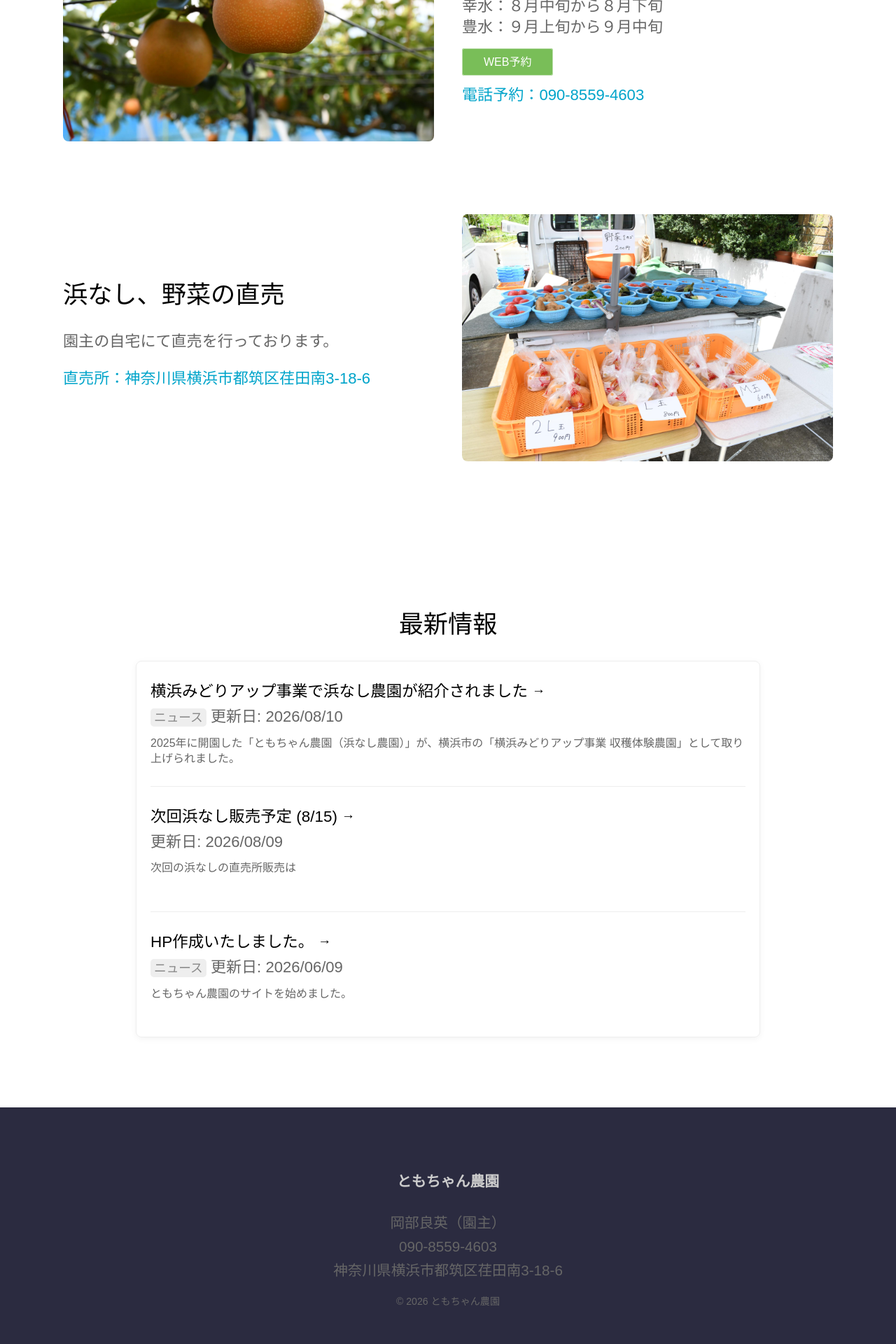
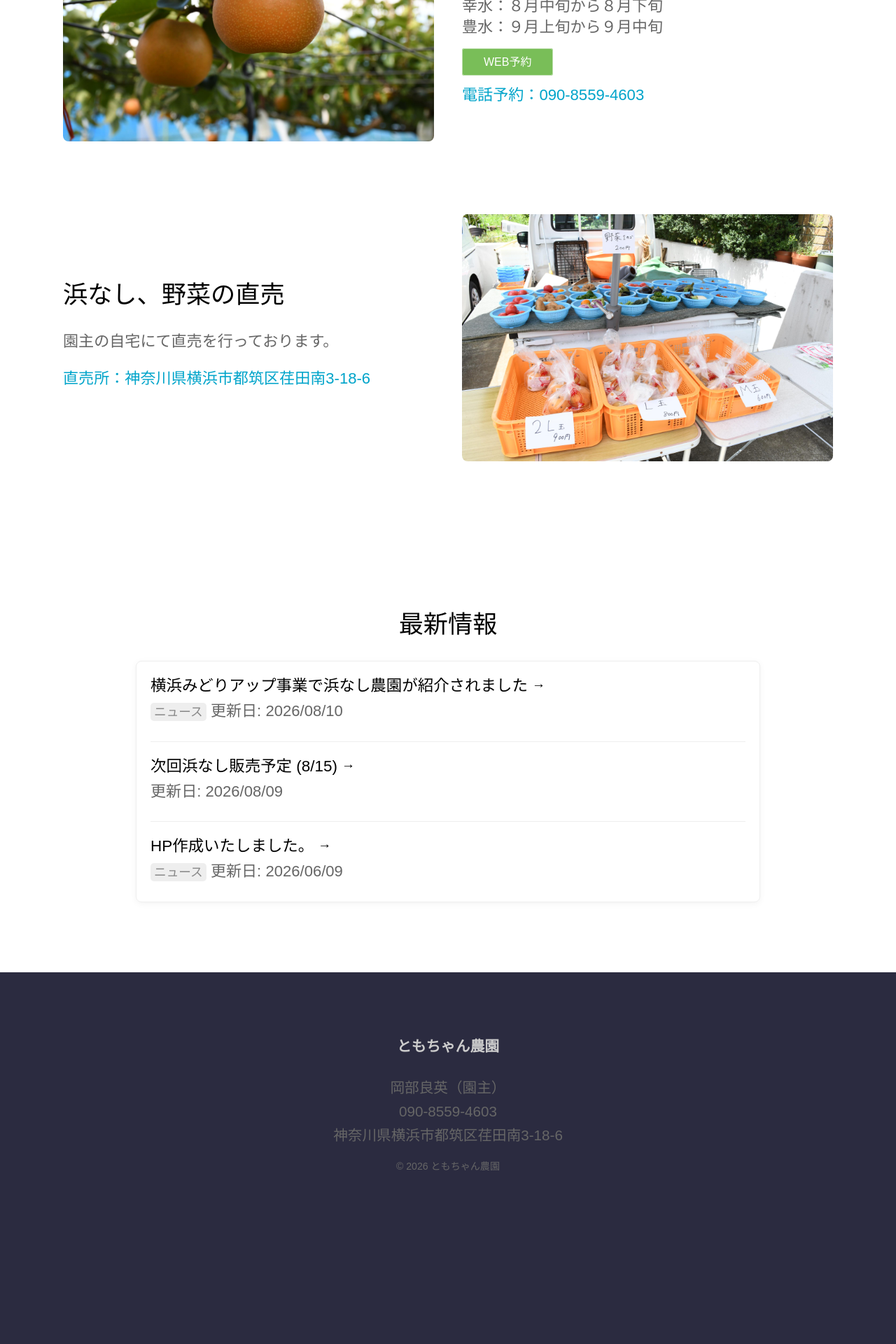
Before and after one commit to johannesnicolaus/nashi_nouen, a Jekyll site: the page built from index.html, in a window 1280 px wide. Shown: the part 1400-3320 px from the top of the page at 70% size. Built offline with Jekyll 4.4.1, drawn with Linux system fonts in a browser that asks for light colours; some web fonts are replaced; after the commit the page ends 3127 px from its top, so only the background shows below that.

Commit message:
update index posts

```diff
--- a/_sass/landing-page.scss
+++ b/_sass/landing-page.scss
@@ -58,8 +58,7 @@
 }
 
 .latest-post-item {
-	min-height: 130px;
-	padding: 24px 0;
+	padding: 16px 0;
 	border-bottom: 1px solid #eee;
 
 	&:last-child {
--- a/index.html
+++ b/index.html
@@ -98,9 +98,6 @@ description: 横浜のともちゃん農園の公式サイトです。新鮮な
 							<li class="latest-post-item">
 								<h3><a href="{% include relative-src.html src=post.url %}">{{ post.title }}</a></h3>
 								{% include post-title.html post=post %}
-								<div class="post-content">
-									{{ post.excerpt }}
-								</div>
 							</li>
 						{% endfor %}
 					</ul>
```
